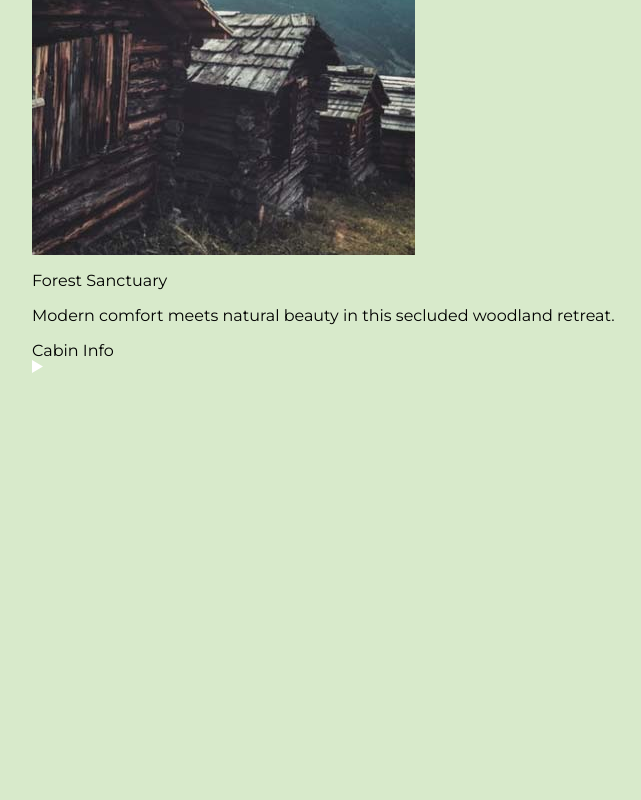
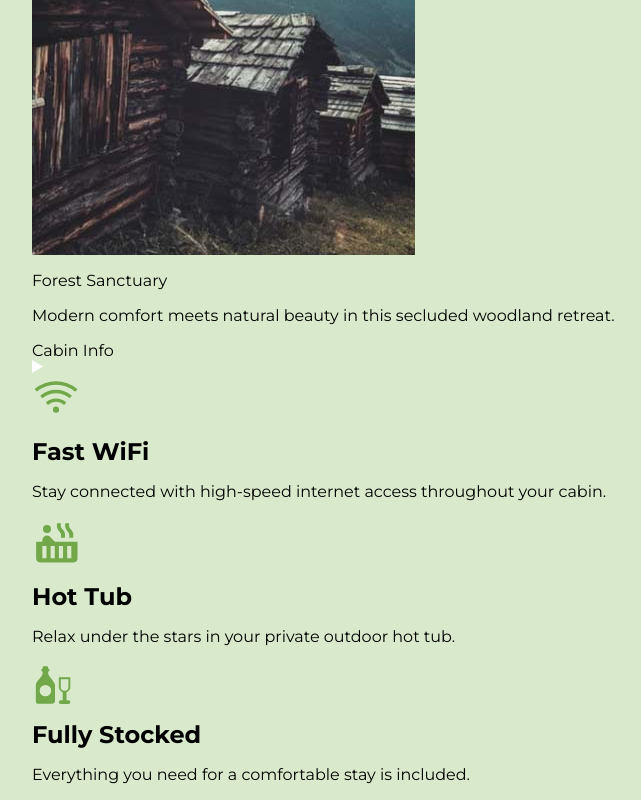
Before and after one commit to candytale55/learn-ui-scenic-forests, a website built with Vite: page src/en/index.html in a window 1280 px wide. Shown: the part 1801-2601 px from the top of the page, without its empty margins (58-699 px from the left). Before the commit the page ends 2174 px from the top, so only its background shows below. Built offline with nearby package versions, Linux system fonts and the light colour scheme.

Commit message:
feat (index): Add Amenities Section to index.html with service details

```diff
--- a/src/en/index.html
+++ b/src/en/index.html
@@ -33,6 +33,7 @@
          MAIN CONTENT
          ============================================ -->
     <main id="main-content">
+
       <!-- Hero Section: Main Banner with Featured Cabins -->
       <section class="hero">
         <div class="container container padded">
@@ -120,6 +121,36 @@
         </div>
       </section>
       <!-- /Hero Section -->
+
+      <!-- Amenities Section: Featured Services -->
+      <section class="amenities bg-dark">
+        <div class="container container.padded">
+          <ul class="amenities-list">
+            <li>
+              <article class="amenity-item stack">
+                <img src="/images/icon-wifi.svg" alt="" class="amenity-icon" />
+                <h2>Fast WiFi</h2>
+                <p>Stay connected with high-speed internet access throughout your cabin.</p>
+              </article>
+            </li>
+            <li>
+              <article class="amenity-item stack">
+                <img src="/images/icon-hottub.svg" alt="" class="amenity-icon" />
+                <h2>Hot Tub</h2>
+                <p>Relax under the stars in your private outdoor hot tub.</p>
+              </article>
+            </li>
+            <li>
+              <article class="amenity-item stack">
+                <img src="/images/icon-stocked.svg" alt="" class="amenity-icon" />
+                <h2>Fully Stocked</h2>
+                <p>Everything you need for a comfortable stay is included.</p>
+              </article>
+            </li>
+          </ul>
+        </div>
+      </section>
+      <!-- /Amenities Section -->
     </main>
 
     <!-- ============================================
```
Also changed, not shown: docs/structure.md (+13 -0 lines).
